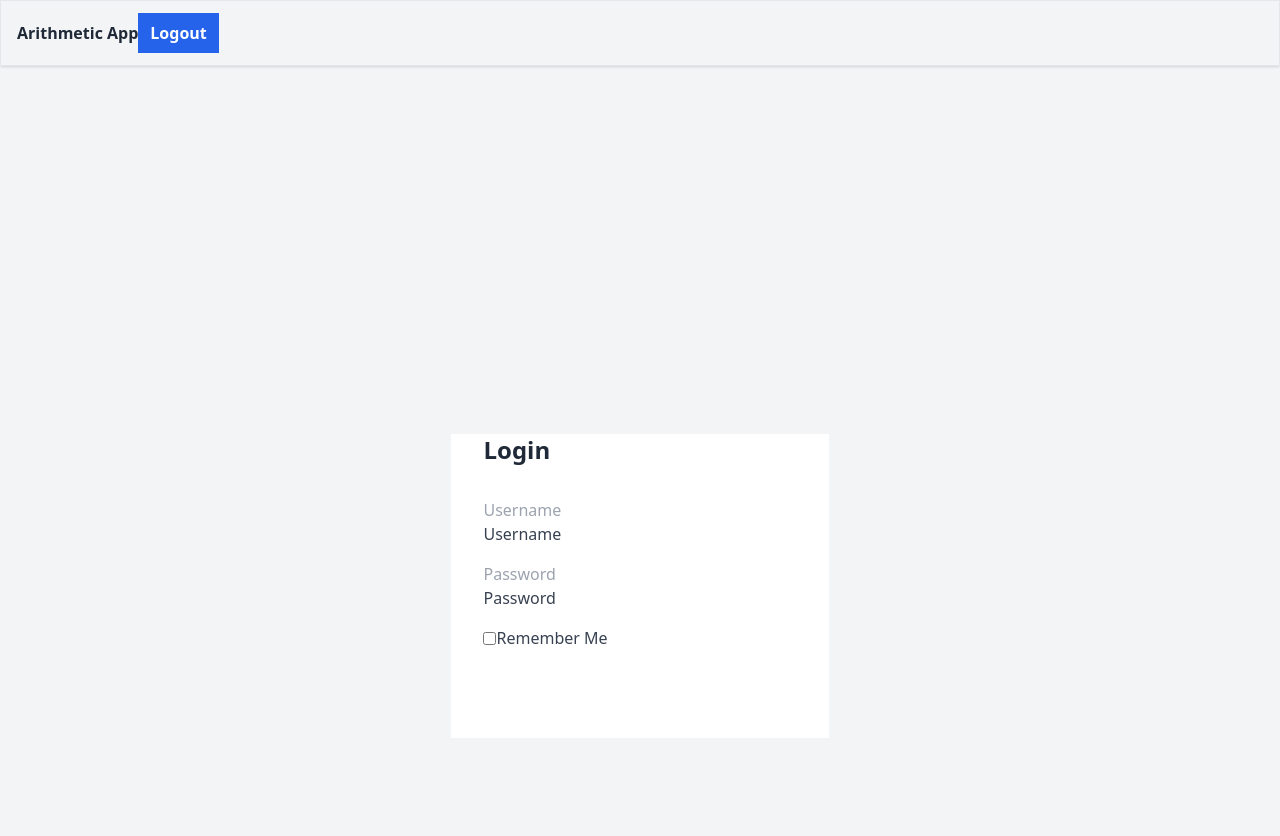
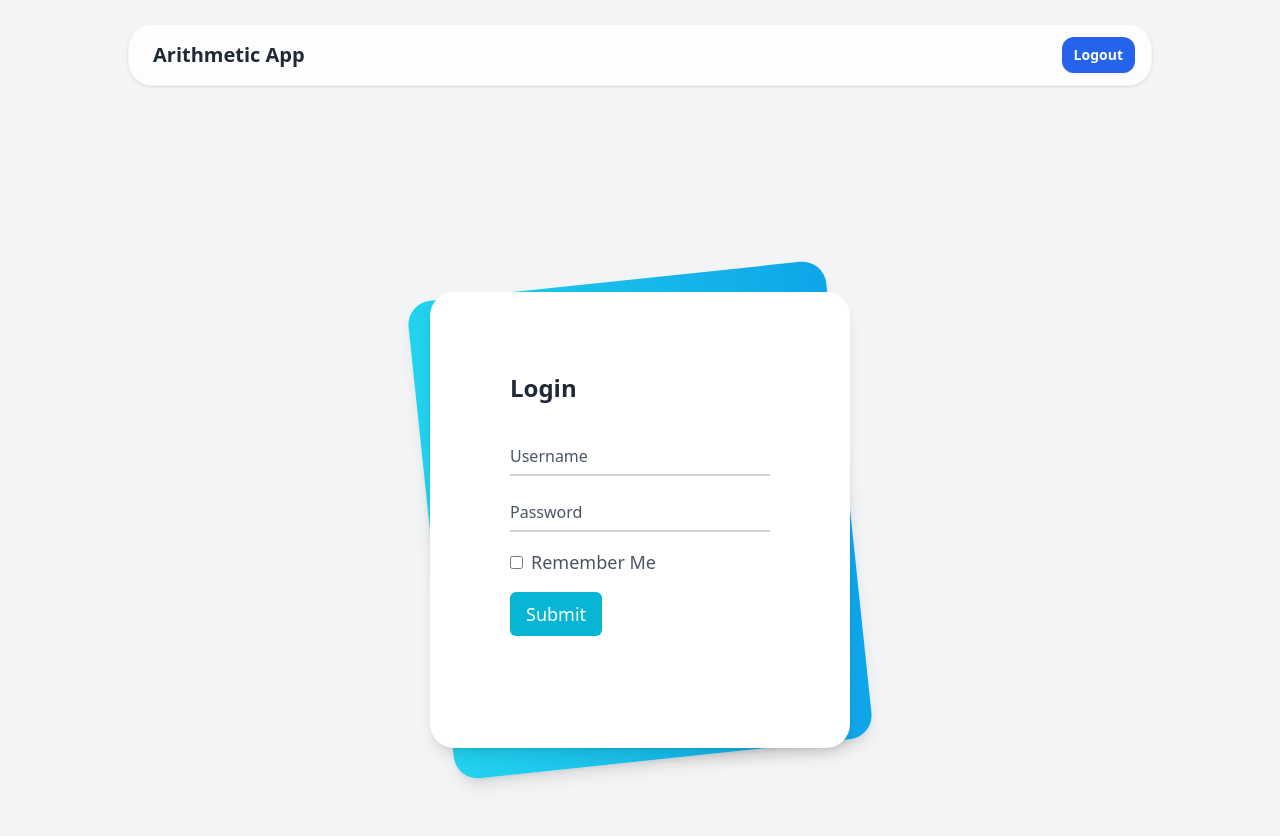
Before and after one commit to sarathk73/authmathgateway-frontend, a Vue app: page /login in a window 1280 px wide. Shown: the top 836 px of the page. Built offline with nearby package versions, Linux system fonts and the light colour scheme.

Commit message:
Updated Css

```diff
--- /dev/null
+++ b/src/assets/main.css
@@ -0,0 +1,4 @@
+/* main.css */
+@tailwind base;
+@tailwind components;
+@tailwind utilities;
--- a/src/assets/output.css
+++ b/src/assets/output.css
@@ -554,32 +554,118 @@ video {
   --tw-contain-style:  ;
 }
 
+.fixed {
+  position: fixed;
+}
+
+.absolute {
+  position: absolute;
+}
+
 .relative {
   position: relative;
 }
 
-.m-0 {
-  margin: 0px;
+.inset-0 {
+  inset: 0px;
 }
 
-.mb-4 {
-  margin-bottom: 1rem;
+.inset-x-0 {
+  left: 0px;
+  right: 0px;
+}
+
+.-top-3 {
+  top: -0.75rem;
+}
+
+.-top-3\.5 {
+  top: -0.875rem;
+}
+
+.left-0 {
+  left: 0px;
+}
+
+.top-0 {
+  top: 0px;
+}
+
+.top-2\/3 {
+  top: 66.666667%;
+}
+
+.z-30 {
+  z-index: 30;
+}
+
+.mx-auto {
+  margin-left: auto;
+  margin-right: auto;
+}
+
+.mb-2 {
+  margin-bottom: 0.5rem;
+}
+
+.mb-5 {
+  margin-bottom: 1.25rem;
 }
 
 .mb-6 {
   margin-bottom: 1.5rem;
 }
 
-.mb-8 {
-  margin-bottom: 2rem;
+.ml-2 {
+  margin-left: 0.5rem;
+}
+
+.mr-2 {
+  margin-right: 0.5rem;
+}
+
+.mt-12 {
+  margin-top: 3rem;
+}
+
+.mt-16 {
+  margin-top: 4rem;
+}
+
+.mt-20 {
+  margin-top: 5rem;
+}
+
+.mt-4 {
+  margin-top: 1rem;
 }
 
 .mt-6 {
   margin-top: 1.5rem;
 }
 
+.mt-8 {
+  margin-top: 2rem;
+}
+
+.block {
+  display: block;
+}
+
 .flex {
   display: flex;
+}
+
+.inline-flex {
+  display: inline-flex;
+}
+
+.h-10 {
+  height: 2.5rem;
+}
+
+.h-\[0\.58em\] {
+  height: 0.58em;
 }
 
 .min-h-screen {
@@ -590,6 +676,10 @@ video {
   width: 100%;
 }
 
+.max-w-4xl {
+  max-width: 56rem;
+}
+
 .max-w-lg {
   max-width: 32rem;
 }
@@ -598,8 +688,29 @@ video {
   max-width: 28rem;
 }
 
+.max-w-screen-md {
+  max-width: 768px;
+}
+
+.max-w-xl {
+  max-width: 36rem;
+}
+
 .flex-1 {
   flex: 1 1 0%;
+}
+
+.shrink-0 {
+  flex-shrink: 0;
+}
+
+.-skew-y-6 {
+  --tw-skew-y: -6deg;
+  transform: translate(var(--tw-translate-x), var(--tw-translate-y)) rotate(var(--tw-rotate)) skewX(var(--tw-skew-x)) skewY(var(--tw-skew-y)) scaleX(var(--tw-scale-x)) scaleY(var(--tw-scale-y));
+}
+
+.transform {
+  transform: translate(var(--tw-translate-x), var(--tw-translate-y)) rotate(var(--tw-rotate)) skewX(var(--tw-skew-x)) skewY(var(--tw-skew-y)) scaleX(var(--tw-scale-x)) scaleY(var(--tw-scale-y));
 }
 
 .appearance-none {
@@ -620,8 +731,20 @@ video {
   align-items: center;
 }
 
+.justify-end {
+  justify-content: flex-end;
+}
+
 .justify-center {
   justify-content: center;
+}
+
+.justify-between {
+  justify-content: space-between;
+}
+
+.gap-3 {
+  gap: 0.75rem;
 }
 
 .space-x-2 > :not([hidden]) ~ :not([hidden]) {
@@ -636,18 +759,66 @@ video {
   margin-bottom: calc(1rem * var(--tw-space-y-reverse));
 }
 
-.space-y-6 > :not([hidden]) ~ :not([hidden]) {
-  --tw-space-y-reverse: 0;
-  margin-top: calc(1.5rem * calc(1 - var(--tw-space-y-reverse)));
-  margin-bottom: calc(1.5rem * var(--tw-space-y-reverse));
+.divide-y > :not([hidden]) ~ :not([hidden]) {
+  --tw-divide-y-reverse: 0;
+  border-top-width: calc(1px * calc(1 - var(--tw-divide-y-reverse)));
+  border-bottom-width: calc(1px * var(--tw-divide-y-reverse));
+}
+
+.divide-gray-200 > :not([hidden]) ~ :not([hidden]) {
+  --tw-divide-opacity: 1;
+  border-color: rgb(229 231 235 / var(--tw-divide-opacity));
+}
+
+.overflow-hidden {
+  overflow: hidden;
+}
+
+.whitespace-nowrap {
+  white-space: nowrap;
 }
 
 .rounded {
   border-radius: 0.25rem;
 }
 
+.rounded-2xl {
+  border-radius: 1rem;
+}
+
+.rounded-full {
+  border-radius: 9999px;
+}
+
+.rounded-md {
+  border-radius: 0.375rem;
+}
+
+.rounded-xl {
+  border-radius: 0.75rem;
+}
+
 .border {
   border-width: 1px;
+}
+
+.border-b-2 {
+  border-bottom-width: 2px;
+}
+
+.border-gray-100 {
+  --tw-border-opacity: 1;
+  border-color: rgb(243 244 246 / var(--tw-border-opacity));
+}
+
+.border-gray-300 {
+  --tw-border-opacity: 1;
+  border-color: rgb(209 213 219 / var(--tw-border-opacity));
+}
+
+.border-gray-400 {
+  --tw-border-opacity: 1;
+  border-color: rgb(156 163 175 / var(--tw-border-opacity));
 }
 
 .border-red-400 {
@@ -665,14 +836,19 @@ video {
   background-color: rgb(37 99 235 / var(--tw-bg-opacity));
 }
 
+.bg-cyan-500 {
+  --tw-bg-opacity: 1;
+  background-color: rgb(6 182 212 / var(--tw-bg-opacity));
+}
+
 .bg-gray-100 {
   --tw-bg-opacity: 1;
   background-color: rgb(243 244 246 / var(--tw-bg-opacity));
 }
 
-.bg-gray-800 {
+.bg-gray-900 {
   --tw-bg-opacity: 1;
-  background-color: rgb(31 41 55 / var(--tw-bg-opacity));
+  background-color: rgb(17 24 39 / var(--tw-bg-opacity));
 }
 
 .bg-green-500 {
@@ -695,9 +871,35 @@ video {
   background-color: rgb(255 255 255 / var(--tw-bg-opacity));
 }
 
+.bg-white\/80 {
+  background-color: rgb(255 255 255 / 0.8);
+}
+
 .bg-yellow-500 {
   --tw-bg-opacity: 1;
   background-color: rgb(234 179 8 / var(--tw-bg-opacity));
+}
+
+.bg-gradient-to-r {
+  background-image: linear-gradient(to right, var(--tw-gradient-stops));
+}
+
+.from-cyan-400 {
+  --tw-gradient-from: #22d3ee var(--tw-gradient-from-position);
+  --tw-gradient-to: rgb(34 211 238 / 0) var(--tw-gradient-to-position);
+  --tw-gradient-stops: var(--tw-gradient-from), var(--tw-gradient-to);
+}
+
+.to-sky-500 {
+  --tw-gradient-to: #0ea5e9 var(--tw-gradient-to-position);
+}
+
+.fill-orange-300\/70 {
+  fill: rgb(253 186 116 / 0.7);
+}
+
+.p-3 {
+  padding: 0.75rem;
 }
 
 .p-6 {
@@ -724,6 +926,16 @@ video {
   padding-right: 2rem;
 }
 
+.py-1 {
+  padding-top: 0.25rem;
+  padding-bottom: 0.25rem;
+}
+
+.py-12 {
+  padding-top: 3rem;
+  padding-bottom: 3rem;
+}
+
 .py-2 {
   padding-top: 0.5rem;
   padding-bottom: 0.5rem;
@@ -739,17 +951,14 @@ video {
   padding-bottom: 1rem;
 }
 
+.py-6 {
+  padding-top: 1.5rem;
+  padding-bottom: 1.5rem;
+}
+
 .py-8 {
   padding-top: 2rem;
   padding-bottom: 2rem;
-}
-
-.pb-8 {
-  padding-bottom: 2rem;
-}
-
-.pt-6 {
-  padding-top: 1.5rem;
 }
 
 .text-center {
@@ -765,13 +974,28 @@ video {
   line-height: 2rem;
 }
 
-.text-4xl {
-  font-size: 2.25rem;
-  line-height: 2.5rem;
+.text-5xl {
+  font-size: 3rem;
+  line-height: 1;
+}
+
+.text-base {
+  font-size: 1rem;
+  line-height: 1.5rem;
 }
 
 .text-lg {
   font-size: 1.125rem;
+  line-height: 1.75rem;
+}
+
+.text-sm {
+  font-size: 0.875rem;
+  line-height: 1.25rem;
+}
+
+.text-xl {
+  font-size: 1.25rem;
   line-height: 1.75rem;
 }
 
@@ -783,8 +1007,25 @@ video {
   font-weight: 600;
 }
 
+.leading-6 {
+  line-height: 1.5rem;
+}
+
+.leading-7 {
+  line-height: 1.75rem;
+}
+
 .leading-tight {
   line-height: 1.25;
+}
+
+.tracking-normal {
+  letter-spacing: 0em;
+}
+
+.text-gray-600 {
+  --tw-text-opacity: 1;
+  color: rgb(75 85 99 / var(--tw-text-opacity));
 }
 
 .text-gray-700 {
@@ -802,9 +1043,29 @@ video {
   color: rgb(17 24 39 / var(--tw-text-opacity));
 }
 
+.text-orange-400 {
+  --tw-text-opacity: 1;
+  color: rgb(251 146 60 / var(--tw-text-opacity));
+}
+
 .text-red-700 {
   --tw-text-opacity: 1;
   color: rgb(185 28 28 / var(--tw-text-opacity));
+}
+
+.text-slate-500 {
+  --tw-text-opacity: 1;
+  color: rgb(100 116 139 / var(--tw-text-opacity));
+}
+
+.text-slate-700 {
+  --tw-text-opacity: 1;
+  color: rgb(51 65 85 / var(--tw-text-opacity));
+}
+
+.text-slate-900 {
+  --tw-text-opacity: 1;
+  color: rgb(15 23 42 / var(--tw-text-opacity));
 }
 
 .text-white {
@@ -812,9 +1073,23 @@ video {
   color: rgb(255 255 255 / var(--tw-text-opacity));
 }
 
+.placeholder-transparent::-moz-placeholder {
+  color: transparent;
+}
+
+.placeholder-transparent::placeholder {
+  color: transparent;
+}
+
 .shadow {
   --tw-shadow: 0 1px 3px 0 rgb(0 0 0 / 0.1), 0 1px 2px -1px rgb(0 0 0 / 0.1);
   --tw-shadow-colored: 0 1px 3px 0 var(--tw-shadow-color), 0 1px 2px -1px var(--tw-shadow-color);
+  box-shadow: var(--tw-ring-offset-shadow, 0 0 #0000), var(--tw-ring-shadow, 0 0 #0000), var(--tw-shadow);
+}
+
+.shadow-lg {
+  --tw-shadow: 0 10px 15px -3px rgb(0 0 0 / 0.1), 0 4px 6px -4px rgb(0 0 0 / 0.1);
+  --tw-shadow-colored: 0 10px 15px -3px var(--tw-shadow-color), 0 4px 6px -4px var(--tw-shadow-color);
   box-shadow: var(--tw-ring-offset-shadow, 0 0 #0000), var(--tw-ring-shadow, 0 0 #0000), var(--tw-shadow);
 }
 
@@ -824,24 +1099,84 @@ video {
   box-shadow: var(--tw-ring-offset-shadow, 0 0 #0000), var(--tw-ring-shadow, 0 0 #0000), var(--tw-shadow);
 }
 
-.hover\:bg-blue-700:hover {
-  --tw-bg-opacity: 1;
-  background-color: rgb(29 78 216 / var(--tw-bg-opacity));
+.shadow-sm {
+  --tw-shadow: 0 1px 2px 0 rgb(0 0 0 / 0.05);
+  --tw-shadow-colored: 0 1px 2px 0 var(--tw-shadow-color);
+  box-shadow: var(--tw-ring-offset-shadow, 0 0 #0000), var(--tw-ring-shadow, 0 0 #0000), var(--tw-shadow);
 }
 
-.hover\:bg-green-700:hover {
-  --tw-bg-opacity: 1;
-  background-color: rgb(21 128 61 / var(--tw-bg-opacity));
+.backdrop-blur-lg {
+  --tw-backdrop-blur: blur(16px);
+  -webkit-backdrop-filter: var(--tw-backdrop-blur) var(--tw-backdrop-brightness) var(--tw-backdrop-contrast) var(--tw-backdrop-grayscale) var(--tw-backdrop-hue-rotate) var(--tw-backdrop-invert) var(--tw-backdrop-opacity) var(--tw-backdrop-saturate) var(--tw-backdrop-sepia);
+          backdrop-filter: var(--tw-backdrop-blur) var(--tw-backdrop-brightness) var(--tw-backdrop-contrast) var(--tw-backdrop-grayscale) var(--tw-backdrop-hue-rotate) var(--tw-backdrop-invert) var(--tw-backdrop-opacity) var(--tw-backdrop-saturate) var(--tw-backdrop-sepia);
 }
 
-.hover\:bg-red-700:hover {
-  --tw-bg-opacity: 1;
-  background-color: rgb(185 28 28 / var(--tw-bg-opacity));
+.transition {
+  transition-property: color, background-color, border-color, text-decoration-color, fill, stroke, opacity, box-shadow, transform, filter, -webkit-backdrop-filter;
+  transition-property: color, background-color, border-color, text-decoration-color, fill, stroke, opacity, box-shadow, transform, filter, backdrop-filter;
+  transition-property: color, background-color, border-color, text-decoration-color, fill, stroke, opacity, box-shadow, transform, filter, backdrop-filter, -webkit-backdrop-filter;
+  transition-timing-function: cubic-bezier(0.4, 0, 0.2, 1);
+  transition-duration: 150ms;
 }
 
-.hover\:bg-yellow-700:hover {
+.transition-all {
+  transition-property: all;
+  transition-timing-function: cubic-bezier(0.4, 0, 0.2, 1);
+  transition-duration: 150ms;
+}
+
+.transition-colors {
+  transition-property: color, background-color, border-color, text-decoration-color, fill, stroke;
+  transition-timing-function: cubic-bezier(0.4, 0, 0.2, 1);
+  transition-duration: 150ms;
+}
+
+.duration-150 {
+  transition-duration: 150ms;
+}
+
+.duration-300 {
+  transition-duration: 300ms;
+}
+
+.ease-in-out {
+  transition-timing-function: cubic-bezier(0.4, 0, 0.2, 1);
+}
+
+.hover\:scale-105:hover {
+  --tw-scale-x: 1.05;
+  --tw-scale-y: 1.05;
+  transform: translate(var(--tw-translate-x), var(--tw-translate-y)) rotate(var(--tw-rotate)) skewX(var(--tw-skew-x)) skewY(var(--tw-skew-y)) scaleX(var(--tw-scale-x)) scaleY(var(--tw-scale-y));
+}
+
+.hover\:bg-blue-500:hover {
   --tw-bg-opacity: 1;
-  background-color: rgb(161 98 7 / var(--tw-bg-opacity));
+  background-color: rgb(59 130 246 / var(--tw-bg-opacity));
+}
+
+.hover\:bg-blue-600:hover {
+  --tw-bg-opacity: 1;
+  background-color: rgb(37 99 235 / var(--tw-bg-opacity));
+}
+
+.hover\:bg-green-600:hover {
+  --tw-bg-opacity: 1;
+  background-color: rgb(22 163 74 / var(--tw-bg-opacity));
+}
+
+.hover\:bg-red-600:hover {
+  --tw-bg-opacity: 1;
+  background-color: rgb(220 38 38 / var(--tw-bg-opacity));
+}
+
+.hover\:bg-yellow-600:hover {
+  --tw-bg-opacity: 1;
+  background-color: rgb(202 138 4 / var(--tw-bg-opacity));
+}
+
+.focus\:border-rose-600:focus {
+  --tw-border-opacity: 1;
+  border-color: rgb(225 29 72 / var(--tw-border-opacity));
 }
 
 .focus\:outline-none:focus {
@@ -849,24 +1184,122 @@ video {
   outline-offset: 2px;
 }
 
-@media (min-width: 768px) {
-  .md\:w-auto {
-    width: auto;
+.focus-visible\:outline:focus-visible {
+  outline-style: solid;
+}
+
+.focus-visible\:outline-2:focus-visible {
+  outline-width: 2px;
+}
+
+.focus-visible\:outline-offset-2:focus-visible {
+  outline-offset: 2px;
+}
+
+.focus-visible\:outline-blue-600:focus-visible {
+  outline-color: #2563eb;
+}
+
+.peer:-moz-placeholder-shown ~ .peer-placeholder-shown\:top-2 {
+  top: 0.5rem;
+}
+
+.peer:placeholder-shown ~ .peer-placeholder-shown\:top-2 {
+  top: 0.5rem;
+}
+
+.peer:-moz-placeholder-shown ~ .peer-placeholder-shown\:text-base {
+  font-size: 1rem;
+  line-height: 1.5rem;
+}
+
+.peer:placeholder-shown ~ .peer-placeholder-shown\:text-base {
+  font-size: 1rem;
+  line-height: 1.5rem;
+}
+
+.peer:focus ~ .peer-focus\:-top-3 {
+  top: -0.75rem;
+}
+
+.peer:focus ~ .peer-focus\:-top-3\.5 {
+  top: -0.875rem;
+}
+
+.peer:focus ~ .peer-focus\:text-sm {
+  font-size: 0.875rem;
+  line-height: 1.25rem;
+}
+
+.peer:focus ~ .peer-focus\:text-gray-600 {
+  --tw-text-opacity: 1;
+  color: rgb(75 85 99 / var(--tw-text-opacity));
+}
+
+@media (min-width: 640px) {
+  .sm\:mx-auto {
+    margin-left: auto;
+    margin-right: auto;
   }
 
-  .md\:flex-row {
-    flex-direction: row;
+  .sm\:max-w-2xl {
+    max-width: 42rem;
   }
 
-  .md\:space-x-4 > :not([hidden]) ~ :not([hidden]) {
-    --tw-space-x-reverse: 0;
-    margin-right: calc(1rem * var(--tw-space-x-reverse));
-    margin-left: calc(1rem * calc(1 - var(--tw-space-x-reverse)));
+  .sm\:-rotate-6 {
+    --tw-rotate: -6deg;
+    transform: translate(var(--tw-translate-x), var(--tw-translate-y)) rotate(var(--tw-rotate)) skewX(var(--tw-skew-x)) skewY(var(--tw-skew-y)) scaleX(var(--tw-scale-x)) scaleY(var(--tw-scale-y));
   }
 
-  .md\:space-y-0 > :not([hidden]) ~ :not([hidden]) {
-    --tw-space-y-reverse: 0;
-    margin-top: calc(0px * calc(1 - var(--tw-space-y-reverse)));
-    margin-bottom: calc(0px * var(--tw-space-y-reverse));
+  .sm\:skew-y-0 {
+    --tw-skew-y: 0deg;
+    transform: translate(var(--tw-translate-x), var(--tw-translate-y)) rotate(var(--tw-rotate)) skewX(var(--tw-skew-x)) skewY(var(--tw-skew-y)) scaleX(var(--tw-scale-x)) scaleY(var(--tw-scale-y));
+  }
+
+  .sm\:rounded-3xl {
+    border-radius: 1.5rem;
+  }
+
+  .sm\:p-20 {
+    padding: 5rem;
+  }
+
+  .sm\:py-12 {
+    padding-top: 3rem;
+    padding-bottom: 3rem;
+  }
+
+  .sm\:text-7xl {
+    font-size: 4.5rem;
+    line-height: 1;
+  }
+
+  .sm\:text-lg {
+    font-size: 1.125rem;
+    line-height: 1.75rem;
+  }
+
+  .sm\:leading-7 {
+    line-height: 1.75rem;
   }
 }
+
+@media (min-width: 768px) {
+  .md\:top-6 {
+    top: 1.5rem;
+  }
+
+  .md\:mt-24 {
+    margin-top: 6rem;
+  }
+
+  .md\:rounded-3xl {
+    border-radius: 1.5rem;
+  }
+}
+
+@media (min-width: 1024px) {
+  .lg\:max-w-screen-lg {
+    max-width: 1024px;
+  }
+}
```
